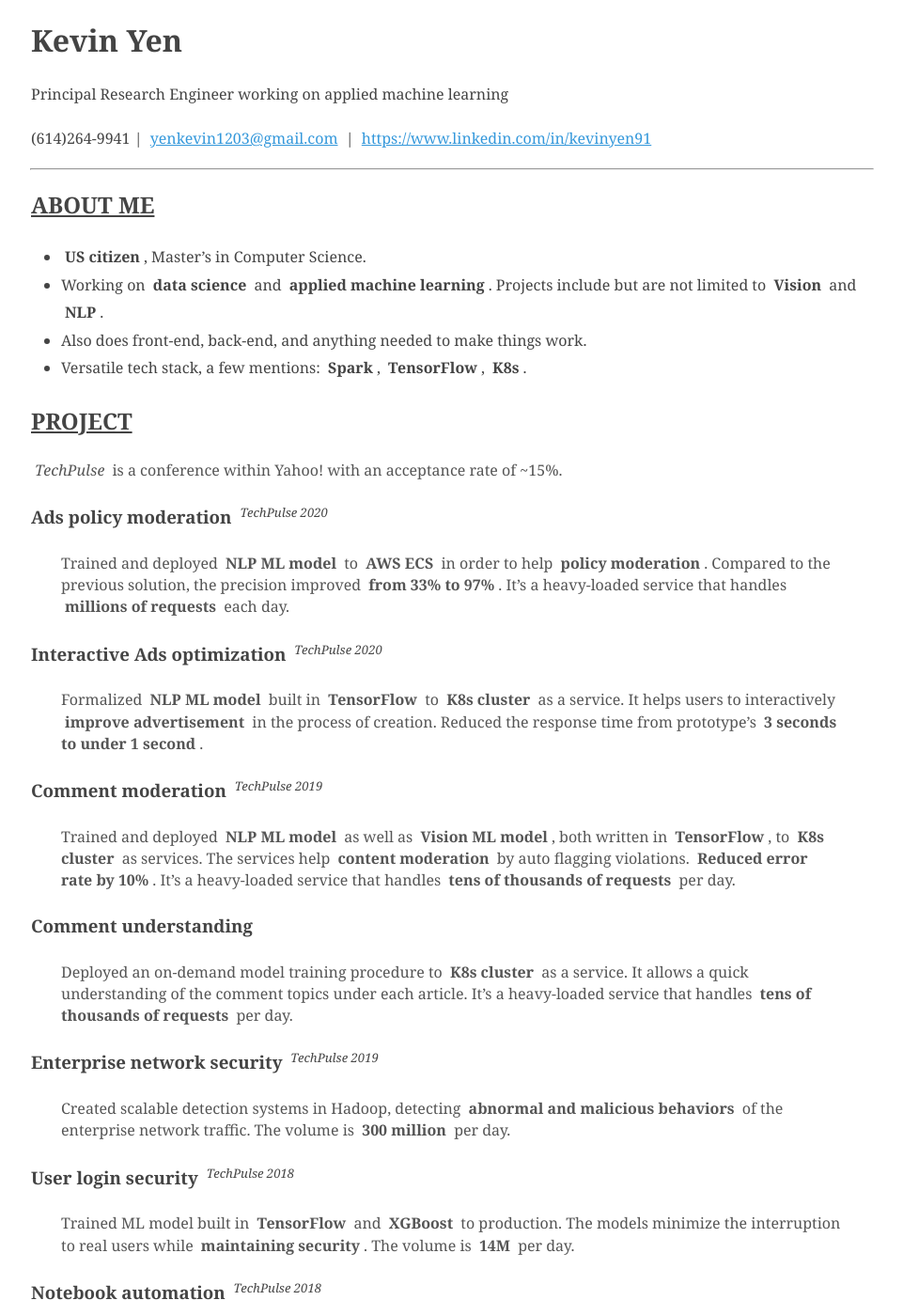
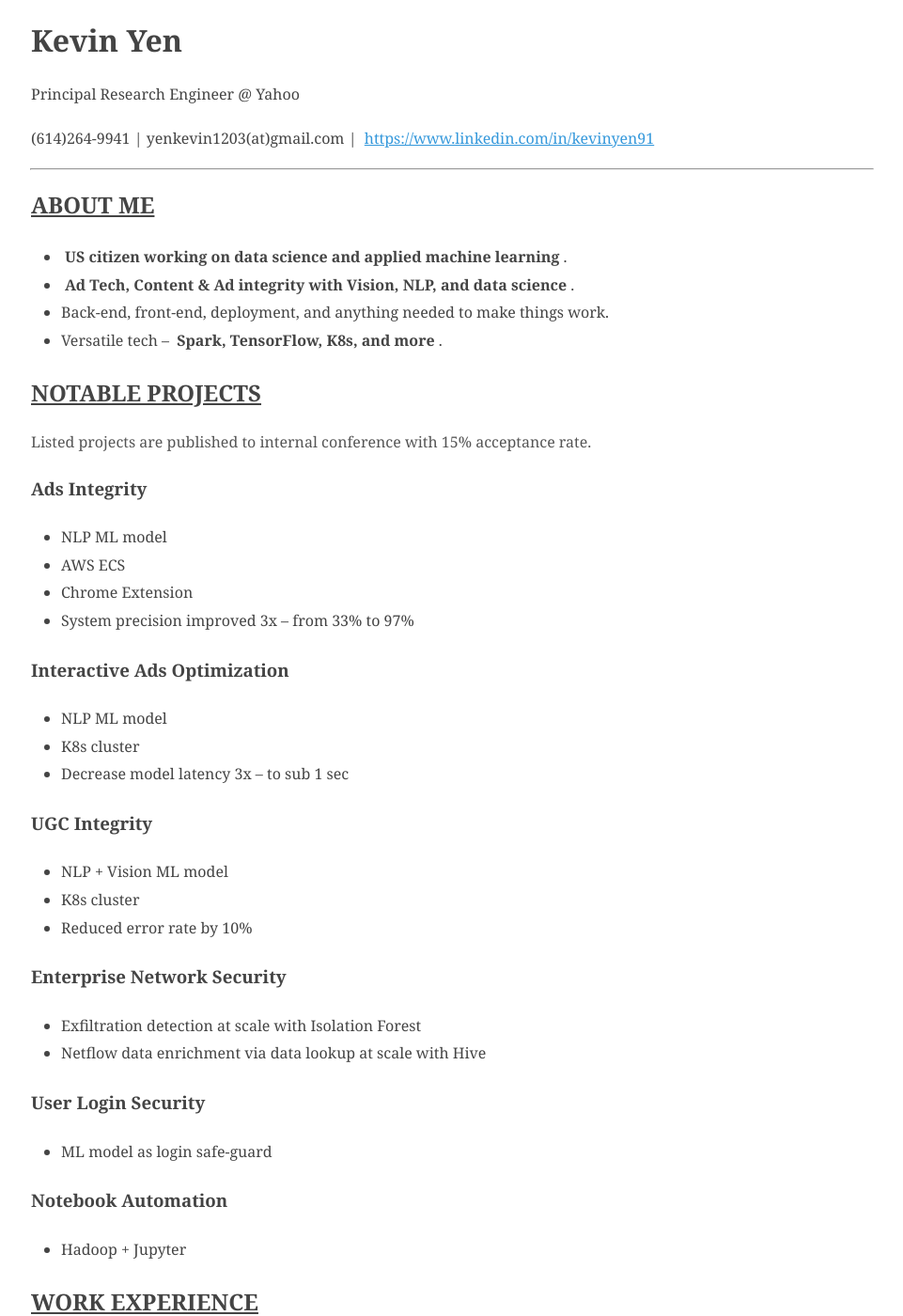
Before and after one commit to NivekNey/NivekNey.github.io, a Jekyll site: the page built from index.md, in a window 1280 px wide and 1400 px high. Shown: the whole window at 94% size, without its empty margins (159-1120 px from the left). Built offline with Jekyll 4.4.1, drawn with Linux system fonts in a browser that asks for light colours; some of the changed text lies outside the part shown.

Commit message:
Update index.md

```diff
--- a/index.md
+++ b/index.md
@@ -4,74 +4,75 @@ title: Kevin Yen
 ---
 # Kevin Yen
 
-#### Principal Research Engineer working on applied machine learning
+#### Principal Research Engineer @ Yahoo
 
 <h4 id="webaddress">
 (614)264-9941
-| <a href="yenkevin1203@gmail.com">yenkevin1203@gmail.com</a>
+| yenkevin1203(at)gmail.com
 | <a href="https://www.linkedin.com/in/kevinyen91">https://www.linkedin.com/in/kevinyen91</a>
-<!-- | <a href="https://github.com/NivekNey">GitHub</a> -->
 </h4>
 
 <hr>
 
 ## About me
 
--   __US citizen__, Master's in Computer Science.
--   Working on __data science__ and __applied machine learning__. Projects include but are not limited to __Vision__ and __NLP__.
--   Also does front-end, back-end, and anything needed to make things work.
--   Versatile tech stack, a few mentions: __Spark__, __TensorFlow__, __K8s__.
+-   __US citizen working on data science and applied machine learning__.
+-   __Ad Tech, Content & Ad integrity with Vision, NLP, and data science__.
+-   Back-end, front-end, deployment, and anything needed to make things work.
+-   Versatile tech -- __Spark, TensorFlow, K8s, and more__.
 
-## Project
+## Notable Projects
 
-_TechPulse_ is a conference within Yahoo! with an acceptance rate of ~15%.
+Listed projects are published to internal conference with 15% acceptance rate.
 
-### Ads policy moderation <sup>TechPulse 2020</sup>
+### Ads Integrity
 
-> Trained and deployed __NLP ML model__ to __AWS ECS__ in order to help __policy moderation__. Compared to the previous solution, the precision improved __from 33% to 97%__. It's a heavy-loaded service that handles __millions of requests__ each day.
+- NLP ML model
+- AWS ECS
+- Chrome Extension
+- System precision improved 3x -- from 33% to 97%
 
-### Interactive Ads optimization <sup>TechPulse 2020</sup>
+### Interactive Ads Optimization
 
-> Formalized __NLP ML model__ built in __TensorFlow__ to __K8s cluster__ as a service. It helps users to interactively __improve advertisement__ in the process of creation. Reduced the response time from prototype's __3 seconds to under 1 second__.
+- NLP ML model
+- K8s cluster
+- Decrease model latency 3x -- to sub 1 sec
 
-### Comment moderation <sup>TechPulse 2019</sup>
+### UGC Integrity
 
-> Trained and deployed __NLP ML model__ as well as __Vision ML model__, both written in __TensorFlow__, to __K8s cluster__ as services. The services help __content moderation__ by auto flagging violations. __Reduced error rate by 10%__. It's a heavy-loaded service that handles __tens of thousands of requests__ per day.
+- NLP + Vision ML model
+- K8s cluster
+- Reduced error rate by 10%
 
-### Comment understanding
+### Enterprise Network Security
 
-> Deployed an on-demand model training procedure to __K8s cluster__ as a service. It allows a quick understanding of the comment topics under each article. It's a heavy-loaded service that handles __tens of thousands of requests__ per day.
+- Exfiltration detection at scale with Isolation Forest
+- Netflow data enrichment via data lookup at scale with Hive
 
-### Enterprise network security <sup>TechPulse 2019</sup>
+### User Login Security
 
-> Created scalable detection systems in Hadoop, detecting __abnormal and malicious behaviors__ of the enterprise network traffic. The volume is __300 million__ per day.
+- ML model as login safe-guard
 
-### User login security <sup>TechPulse 2018</sup>
+### Notebook Automation
 
-> Trained ML model built in __TensorFlow__ and __XGBoost__ to production. The models minimize the interruption to real users while __maintaining security__. The volume is __14M__ per day.
-
-### Notebook automation <sup>TechPulse 2018</sup>
-
-> Built a feature to easily automate notebooks in the __Hadoop__ system. It accelerates the transformation from prototypes in notebooks into pipelines.
+- Hadoop + Jupyter
 
 ## Work experience
 
 ### 2017 - present, Yahoo!, USA
 
-> The projects listed above are all done within this period.
+The projects listed above are all done within this period
 
 ### 2012, Lisco Global Solutions LID., Taiwan
 
-> Worked as a summer intern, the work includes feature implementation and Microsoft Office integration.
+Worked as a summer intern, the work includes feature implementation and Microsoft Office integration
 
 ## Education
 
-### 2015 - 2017, The Ohio State University, USA
+### 2015 - 2017, Master's Degree, Computer Science. The Ohio State University, USA
 
-> Master's Degree, Computer Science.
-> Worked on visualization related projects including data visualization and visualization systems.
+Data Visualization and Visualization Systems
 
-### 2010 - 2014, National Central University, Taiwan
+### 2010 - 2014, Bachelor of Science, Computer Science. National Central University, Taiwan
 
-> Bachelor of Science, Computer Science.
-> Worked on Human-Computer Interaction related projects such as virtual instruments enabled by human gesture tracking.
+Human-Computer Interaction
```
